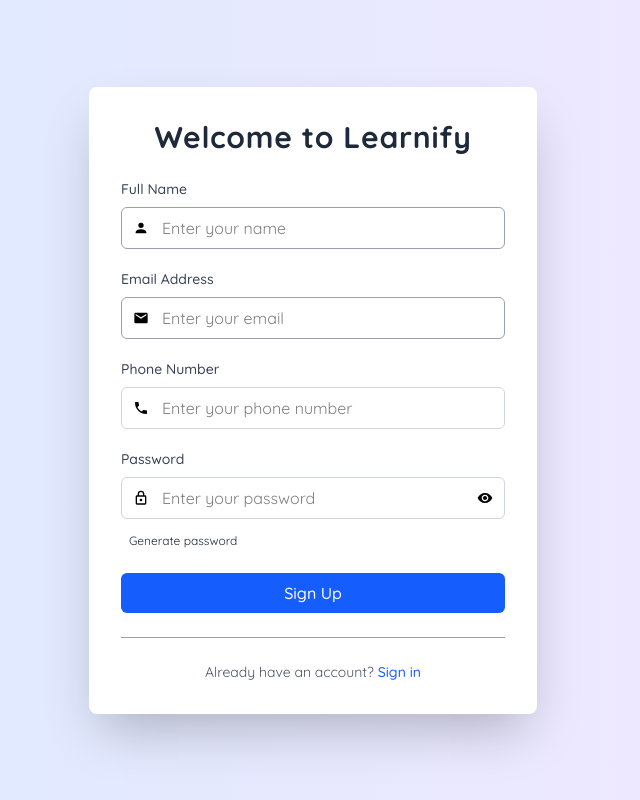
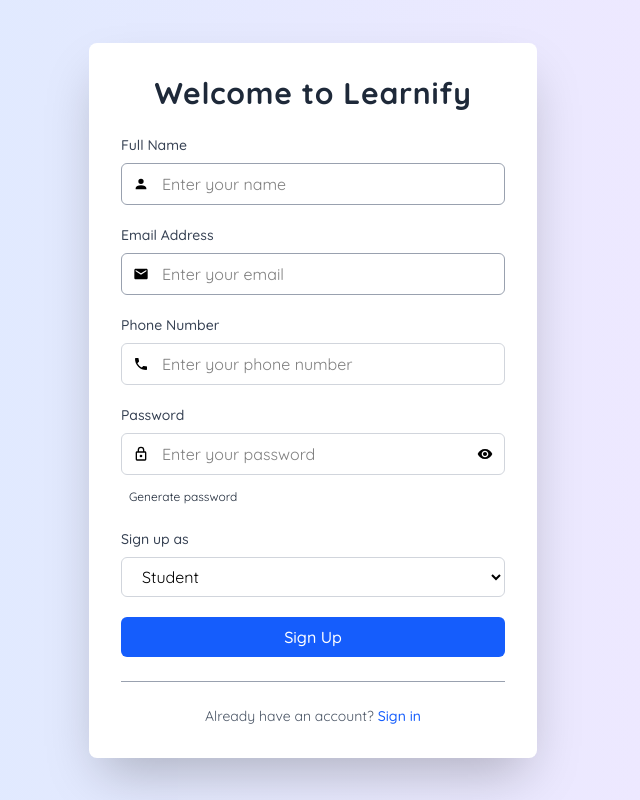
Before and after one commit to WebWizards-org/frontend, a React (Vite) app: page /register in a window 1280 px wide. Shown: the whole page, without its empty margins (327-967 px from the left). Built offline with nearby package versions, Linux system fonts and the light colour scheme.

Commit message:
feat: add role selection to Signup component; validate role input and update registration logic

```diff
--- a/src/components/Navbar.jsx
+++ b/src/components/Navbar.jsx
@@ -9,7 +9,7 @@
   const navigate = useNavigate();
 
   return (
-    <div className="bg-white sticky top-0 w-full top-0 z-50 shadow-md left-0">
+    <div className="bg-white sticky top-0 w-full z-50 shadow-md left-0">
       <nav>
         <div className="flex justify-between items-center px-6 py-3 ">
           <div className=" py-2 px-3 ml-0 md:ml-5 rounded-2xl">
--- a/src/components/Signup.jsx
+++ b/src/components/Signup.jsx
@@ -14,6 +14,7 @@
   const [email, setemail] = useState()
   const [password, setpassword] = useState('')
   const [number, setnumber] = useState('')
+  const [role, setrole] = useState('student')
     const [errors, seterrors] = useState({})
     const [showPassword, setShowPassword] = useState(false)
     const navigate = useNavigate()
@@ -37,6 +38,7 @@
     if(!email) newerrors.email = "Email is required!"
     if(!number) newerrors.number = "Phone Number is required!"
     if(!password) newerrors.password = "Password is required!"
+    if(!role || !['student','instructor'].includes(role)) newerrors.role = "Role is required!"
 
     seterrors(newerrors)
 
@@ -44,13 +46,14 @@
 
     try {
       // Log the data being sent
-            console.log('Sending registration data:', { name, email, number, password });
+      console.log('Sending registration data:', { name, email, number, password, role });
 
       const response = await api.post('/register', {
         name,
         email,
         number,
-                password
+        password,
+        role
       });
 
       console.log('Registration response:', response.data);
@@ -182,6 +185,22 @@
               {errors.password && <p className="text-red-500 text-sm">{errors.password}</p>}
             </div>
 
+          <div className='space-y-2'>
+            <label htmlFor="role" className='block text-sm font-medium text-gray-700'>
+              Sign up as
+            </label>
+            <select
+              id="role"
+              name="role"
+              value={role}
+              onChange={e => setrole(e.target.value)}
+              className='w-full px-4 py-2 border border-gray-300 rounded-md focus:ring-2 focus:ring-[#1B3C53] focus:border-[#1B3C53] outline-none transition duration-150'
+            >
+              <option value="student">Student</option>
+              <option value="instructor">Instructor</option>
+            </select>
+            {errors.role && <p className="text-red-500 text-sm">{errors.role}</p>}
+          </div>
           <button
             type='submit'
             className='w-full cursor-pointer bg-blue-600 text-white py-2 px-4 rounded-md hover:bg-blue-700 focus:outline-none focus:ring-2 focus:ring-[#1B3C53] focus:ring-offset-2 transition duration-150 font-medium'
```
Lines whose indentation alone changed are shown as unchanged.
